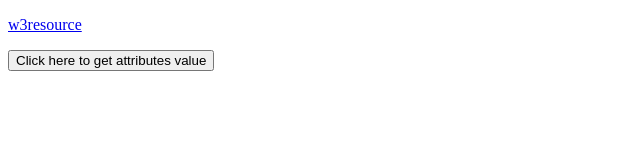
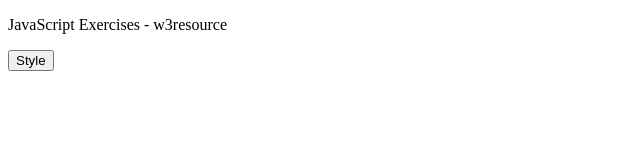
Before and after one commit to SohailAhmed-web/DOM, a plain HTML site: page index.html in a window 1280 px wide. Shown: the whole page, without its empty margins (0-640 px from the left). Drawn offline with Linux system fonts and the light colour scheme.

Commit message:
Task 3 done

```diff
--- a/index.html
+++ b/index.html
@@ -1,14 +1,15 @@
 <!DOCTYPE html>
 <html>
 <head>
-  <meta charset="utf-8" />
+<meta charset="utf-8" />
+<title>JS DOM paragraph style</title>
 </head>
 <body>
-  <p>
-    <a id="w3r" type="text/html" hreflang="en-us" rel="nofollow" target="_self" href="http://www.w3resource.com/">w3resource</a>
-  </p>
-  <button onclick="getAttributes()">Click here to get attributes value</button>
+  <p id='text'>JavaScript Exercises - w3resource</p>
+  <div>
+    <button id="jsstyle" onclick="js_style()">Style</button>
+  </div>
 
-  <script src="task2.js"></script>
+  <script src="task3.js"></script>
 </body>
 </html>
--- /dev/null
+++ b/task3.js
@@ -0,0 +1,11 @@
+function js_style() {
+    // Get the paragraph element by its id
+    const paragraph = document.getElementById('text');
+
+    // Modify the style properties
+    paragraph.style.fontSize = '24px'; // Change font size
+    paragraph.style.fontFamily = 'Arial, sans-serif'; // Change font family
+    paragraph.style.color = 'blue'; // Change text color
+    paragraph.style.backgroundColor = 'yellow'; // Change background color
+    // You can add more style properties as needed
+  }
```
